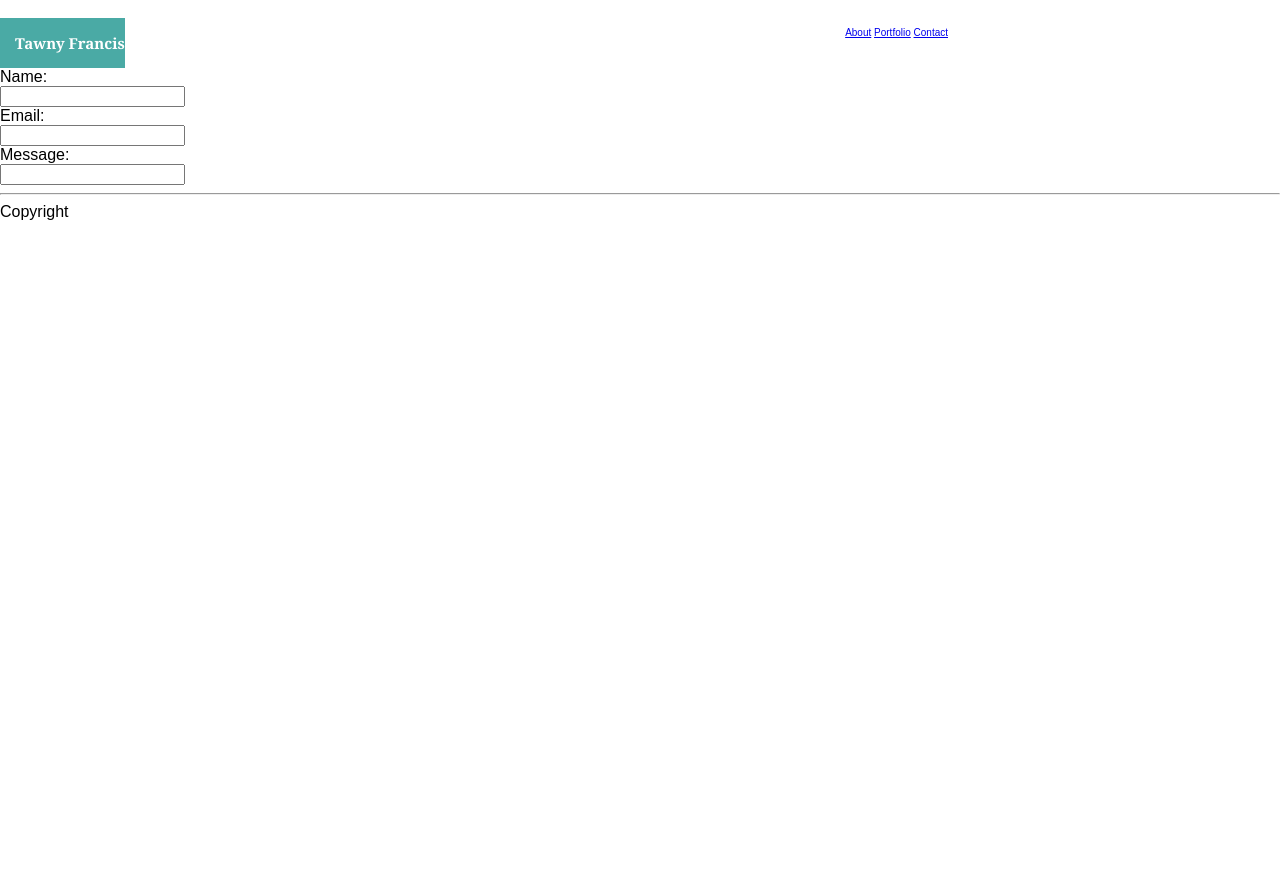
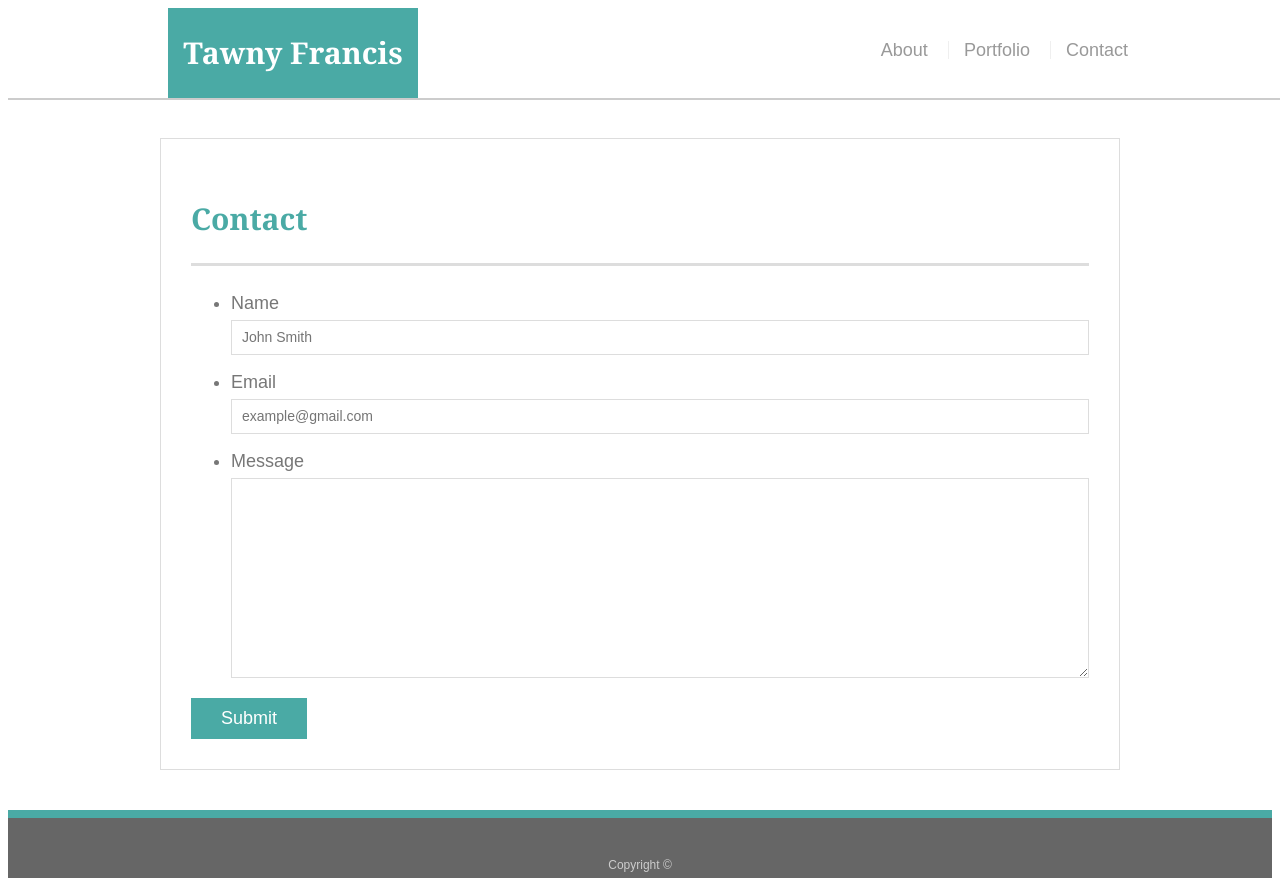
Before and after one commit to tawnfran/Basic-Portfolio, a plain HTML site: page contact.html in a window 1280 px wide. Before the commit the page ends 808 px from the top, so only its background shows below. Drawn offline with Linux system fonts and the light colour scheme.

Commit message:
fixed portfolio and contact pages

```diff
--- a/assets/css/style.css
+++ b/assets/css/style.css
@@ -1,84 +1,216 @@
-
-html, body {
-    height: 100%;
+body {
+  font-family: Arial, "Helvetica Neue", Helvetica, sans-serif;
+  font-size: 18px;
+  line-height: 34px;
+  color: #777777;
 }
 
-body {
-    background-color:#ffffff;
-    margin-left: 0;
-    margin-right: 0%;
-    font-family: Arial, Helvetica, sans-serif;
-    display: flex;
-    flex-direction: column;
+* {
+  box-sizing: border-box;
+}
 
+/* general */
+
+.container {
+  width: 100%;
+  max-width: 960px;
+  margin: 0 auto;
+  clear: both;
+}
+
+h1,
+h2,
+h3,
+p {
+  margin-bottom: 20px;
+}
+
+p:last-child {
+  margin-bottom: 0;
+}
+
+h1,
+h2,
+h3 {
+  font-family: Georgia, Times, "Times New Roman", serif;
+  font-weight: 700;
+  color: #4aaaa5;
 }
 
 h1 {
-    font-family: Georgia, 'Times New Roman', Times, serif;
-    background-color: #4aaaa5;
-    margin-bottom: 0%;
-    margin-left: 0%;
-    padding-bottom: 15px;
-    padding-top: 15px;
-    padding-left: 15px;
-    float: left;
-    color: white;
-    font-size: 15px;
-    display: block;
+  padding-bottom: 20px;
+  font-size: 30px;
+  line-height: 49px;
+  border-bottom: 3px solid #dddddd;
 }
 
-header {
-    width: 960px;
-
+h2,
+h3 {
+  font-size: 22px;
 }
 
+/* header */
 
-.header-right {
-    float: right;
-    color: black;
-    font-family: Arial, Helvetica, sans-serif;
-    text-align: center;
-    padding: 12px;
-    font-size: 10px;
-    line-height: 25px;
-    border-radius: 4px
+#masthead {
+  position: fixed;
+  z-index: 99;
+  width: 100%;
+  margin: 0 0 30px;
+  overflow: auto;
+  color: #ffffff;
+  background: #ffffff;
+  border-bottom: 2px solid #cccccc;
 }
 
-
-#containerTitle {
-    padding-left: 15px;
-    background-color: white;
-    color: #4aaaa5;
+#logo {
+  float: left;
+  width: 250px;
+  height: 90px;
+  font-family: Georgia, Times, "Times New Roman", serif;
+  font-size: 30px;
+  font-weight: 700;
+  line-height: 90px;
+  color: #ffffff;
+  text-align: center;
+  text-decoration: none;
+  background: #4aaaa5;
 }
 
-#innerContainer {
-    margin: auto;
-    width: 960px;
-    background: #ffffff;
-    border: 2px solid black;
-    overflow: auto;
-    font-family: Georgia, 'Times New Roman', Times, serif
+nav {
+  float: right;
+  margin-top: 25px;
 }
 
-.container {
-    margin: auto;
-    width: 100%;
-    border-top: 2px solid black;
-    border-bottom: 4px solid teal;
-    padding-top: 25px;
-    padding-bottom: 75px;
-    flex: auto
+nav a {
+  display: inline-block;
+  padding-left: 15px;
+  margin-left: 15px;
+  line-height: 18px;
+  color: #999;
+  text-decoration: none;
+  border-left: 1px solid #efefef;
 }
 
-
-#aboutmecontent, #bio-image {
-   padding: 15px;
+nav a:first-child {
+  border-left: 0 none;
 }
 
-#aboutmecontent {
-    width: 100%
+/* footer */
+
+footer {
+  padding: 30px 0;
+  clear: both;
+  font-size: 12px;
+  color: #ffffff;
+  color: #cccccc;
+  text-align: center;
+  background: #666666;
+  border-top: 8px solid #4aaaa5;
+  height: 50px;
 }
 
-#bio-image {
-    float: left;
+h3, h2 {
+  padding-bottom: 20px;
+  margin-bottom: 15px;
+  line-height: 22px;
+  border-bottom: 2px solid #eeeeee;
 }
+
+/* main */
+
+#main-container {
+  padding-top: 130px;
+  min-height: calc(100vh - 70px);
+}
+
+.main-section {
+  float: left;
+  width: 100%;
+  max-width: 960px;
+  padding: 30px;
+  margin: 0 0 40px;
+  background: #ffffff;
+  border: 1px solid #dddddd;
+}
+
+/* portfolio page */
+
+.work {
+  position: relative;
+  float: left;
+  width: 274px;
+  margin: 20px 0 25px;
+  overflow: auto;
+}
+
+.work:nth-child(even) {
+  margin-right: 40px;
+}
+
+.work img {
+  width: 100%;
+  border: 0 none;
+  opacity: 0.8;
+}
+
+.work h3 {
+  position: absolute;
+  bottom: 20px;
+  width: 100%;
+  padding: 15px;
+  margin-bottom: 0;
+  font-weight: 300;
+  line-height: 30px;
+  color: #ffffff;
+  text-align: center;
+  background: #4aaaa5;
+  border-bottom: 0;
+}
+
+.auth-image {
+  float: left;
+  width: 200px;
+  height: auto;
+  margin-top: 10px;
+  margin-right: 25px;
+}
+
+/* contact page */
+
+#contact-form ul {
+  margin-bottom: 20px;
+}
+
+#contact-form li {
+  margin-bottom: 10px;
+}
+
+label,
+input[type=text],
+input[type=email],
+textarea {
+  display: block;
+  width: 100%;
+}
+
+input[type=text],
+input[type=email],
+textarea {
+  height: 35px;
+  padding: 0 10px;
+  font-size: 14px;
+  border: 1px solid #dddddd;
+}
+
+textarea {
+  height: 200px;
+}
+
+input[type=submit] {
+  padding: 10px 30px;
+  font-size: 18px;
+  color: #ffffff;
+  cursor: pointer;
+  background: #4aaaa5;
+  border: 0 none;
+}
--- a/contact.html
+++ b/contact.html
@@ -1,41 +1,54 @@
-<!DOCTYPE html>
-<html lang="en">
+<!doctype html>
+<html lang="en-us">
 
 <head>
   <meta charset="UTF-8">
-    <meta name="viewport" content="width=device-width, initial-scale=1.0">
-    <meta http-equiv="X-UA-Compatible" content="ie=edge">
-    <title>Basic Portfolio</title>
+  <title>Contact | Tawny Francis </title>
   <link rel="stylesheet" type="text/css" href="assets/css/style.css">
 </head>
 
 <body>
-    <header>
-        <div class="my-name">
-            <h1>Tawny Francis</h1>
-            <div class="header-right">
-                <a class="active" href="#about">About</a>
-                <a href="#portfolio">Portfolio</a>
-                <a href="#contact">Contact</a>
-            </div>
+
+  <header id="masthead">
+    <div class="container">
+      <a href="index.html" id="logo">Tawny Francis</a>
+      <nav>
+        <a href="index.html">About</a>
+        <a href="portfolio.html">Portfolio</a>
+        <a href="contact.html">Contact</a>
+      </nav>
     </div>
   </header>
 
-    <form>
-        Name: <br>
-        <input type="text" name="name">
-        <br>
-        Email: <br>
-        <input type="text" name="Email">
-        <br>
-        Message: <br>
-        <input type="text" name="message">
+  <div id="main-container" class="container">
+    <section class="main-section">
+      <h1>Contact</h1>
+
+      <form id="contact-form">
+        <ul>
+          <li>
+            <label for="name">Name</label>
+            <input type="text" id="name" name="name" placeholder="John Smith" required="required">
+          </li>
+          <li>
+            <label for="email">Email</label>
+            <input type="email" id="email" name="email" placeholder="example@gmail.com" required="required">
+          </li>
+          <li>
+            <label for="message">Message</label>
+            <textarea id="message" name="message" required="required"></textarea>
+          </li>
+        </ul>
+        <input type="submit">
       </form>
 
+    </section>
+
+  </div>
+
   <footer>
-        <hr>
-        <div class="footerText">
-            Copyright
+    <div class="container">
+      Copyright &copy;
     </div>
   </footer>
 </body>
```
Also changed, not shown: portfolio.html (+50 -43 lines), assets/images/airplane.jpg (added), assets/images/haudenosaunee.jpg (added), assets/images/island.jpg (added), assets/images/macbook.jpg (added), assets/images/nike.png (added), assets/images/pyschic.jpg (added), assets/images/su.jpg (added). Lines whose indentation alone changed are shown as unchanged.
